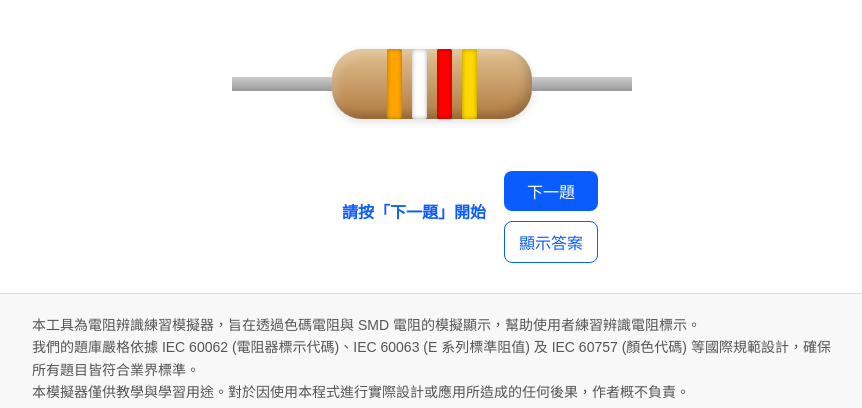
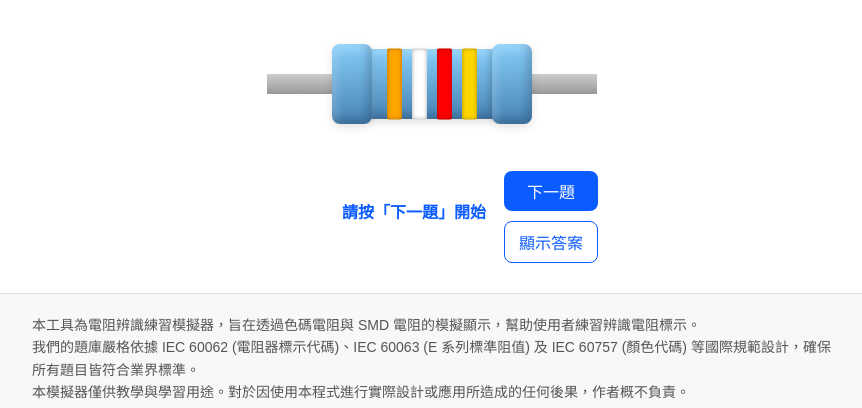
Before and after one commit to SuperRockManZero/Resistor-Code-Sim, a plain HTML site: page index.html in a window 1280 px wide. Shown: the part 144-552 px from the top of the page, without its empty margins (208-1070 px from the left). Drawn offline with Linux system fonts and the light colour scheme.

Commit message:
Update index.html

```diff
--- a/index.html
+++ b/index.html
@@ -12,7 +12,7 @@
 
 <meta charset="UTF-8"/>
 <meta name="viewport" content="width=device-width,initial-scale=1"/>
-<title>電阻器色碼與數字碼教育模擬器 — v0.4</title>
+<title>電阻器色碼與數字碼教育模擬器 — v1.0</title>
 <style>
   body{font-family:Arial, "Noto Sans TC", sans-serif; margin:12px; color:#111;display: flex;
     flex-direction: column;
@@ -25,31 +25,55 @@
   /* -------- 普通電阻 -------- */
   .resistor {
     position: relative;
-    width: 200px;
+    width: 130px;
     height: 70px;
-    background: linear-gradient(to bottom, #e0c090, #b07a40);
-    border-radius: 30px;
+    /* 明亮的淺藍到深藍 */
+    background: linear-gradient(to bottom, #87CEFA, #4682B4);
+    /* 亮黃色到金棕色 */
+    /*background: linear-gradient(to bottom, #FFD700, #DAA520); */
+    /* 淺棕色到深棕色 */
+    /*background: linear-gradient(to bottom, #e0c090, #b07a40); */
+    /* 淺灰到深灰 */
+    /*background: linear-gradient(to bottom, #C0C0C0, #808080); */
+    /*border-radius: 30px;*/
     box-shadow: inset -5px -5px 8px rgba(0,0,0,0.18),
                 inset 5px 5px 8px rgba(255,255,255,0.18),
                 0 3px 8px rgba(0,0,0,0.12);
     display:inline-block;
   }
+
   .resistor::before, .resistor::after {
     content: "";
     position: absolute;
+    width: 40px;
+    height: 80px;
+    border-radius: 8px;
+    top: 50%;
+    transform: translateY(-50%);
+    background: inherit;
+    box-shadow: inherit;
+  }
+  .resistor::before{ left:-35px;}
+  .resistor::after{ right:-35px;}
+
+  .resistor .lead {
+    position: absolute;
     width: 100px;
-    height: 14px;
-    top: 28px;
+    height: 20px; /* 引腳高度 */
     background: linear-gradient(to bottom, #CCC, #999);
+    top: 50%;
+    transform: translateY(-50%);
   }
-  .resistor::before { left: -100px; }
-  .resistor::after { right: -100px; }
+  .resistor .lead.left { left: -100px; z-index: -1; }
+  .resistor .lead.right { right: -100px; z-index: -1;}
 
+/* Styles for color bands */
   .resistor .band {
     position: absolute;
     width: 15px;
-    height: 70px;
-    top: 0;
+    height: 71px;
+    top: 50%;
+    transform: translateY(-50%);
     border-radius: 2px;
     box-shadow: inset 0 0 4px rgba(0,0,0,0.35);
   }
@@ -165,7 +189,7 @@ footer {
 
   <div class="header-container">
     <img src="Logo_RockBee1.png" alt="Logo" class="logo">
-  <h1>電阻器色碼與數字碼教育模擬器（v0.4）</h1>
+  <h1>電阻器色碼與數字碼教育模擬器（v1.0）</h1>
   </div>
   <div>
     <select id="mode">
@@ -220,21 +244,33 @@ function getRandomExponent(isDigit){
   }
 }
 
-function renderBandsOnResistor(resistorElem, bandColors){
-  while(resistorElem.firstChild) resistorElem.removeChild(resistorElem.firstChild);
-  const bw = 15;
-  const count = bandColors.length;
-  const bodyW = resistorElem.clientWidth;
-  const totalBandsWidth = count * bw + (count-1)*10;
-  let startX = Math.max(8, Math.round((bodyW - totalBandsWidth)/2));
-  for(let i=0;i<count;i++){
+ function renderBandsOnResistor(resistorElem, bandColors) {
+  // 只刪除舊的色環，不刪掉引腳
+  resistorElem.querySelectorAll('.band').forEach(b => b.remove());
+
+  // 重新計算色環的動態位置
+  const bw = 15; // 色環寬度
+  const gap = 10; // 色環間距
+  const count = bandColors.length; // 取得色環數量 (4 或 5)
+  const bodyW = resistorElem.clientWidth; // 取得電阻主體寬度
+
+  // 計算所有色環和間距的總寬度
+  const totalBandsWidth = count * bw + (count - 1) * gap;
+
+  // 計算起始位置，以實現置中
+  let startX = Math.round((bodyW - totalBandsWidth) / 2);
+
+  // 繪製新的色環
+  for (let i = 0; i < count; i++) {
     const b = document.createElement("div");
     b.className = "band";
-    b.style.left = (startX + i * (bw + 10)) + "px";
+    // 根據動態計算的起始位置來設定 left
+    b.style.left = (startX + i * (bw + gap)) + "px";
     b.style.background = bandColors[i];
     resistorElem.appendChild(b);
   }
 }
+
 
 let currentAnswerText = "";
 
@@ -267,6 +303,16 @@ function generateQuestionByMode(mode){
     const res = document.createElement("div");
     res.className = "resistor";
     area.appendChild(res);
+
+    const leadLeft = document.createElement("div");
+    leadLeft.className = "lead left";
+    res.appendChild(leadLeft);
+
+    const leadRight = document.createElement("div");
+    leadRight.className = "lead right";
+    res.appendChild(leadRight);
+
+
     requestAnimationFrame(()=> renderBandsOnResistor(res, bandColors));
   } else {
     if(mode==="E24-3digit"){
@@ -303,7 +349,6 @@ document.getElementById("nextBtn").addEventListener("click", ()=> {
   const mode = document.getElementById("mode").value;
   generateQuestionByMode(mode);
   document.getElementById("answerArea").textContent = "";
-
 });
   document.getElementById("showBtn").addEventListener("click", ()=> {
   document.getElementById("answerArea").textContent = currentAnswerText;
@@ -324,7 +369,6 @@ generateQuestionByMode(document.getElementById("mode").value);
           本模擬器僅供教學與學習用途。對於因使用本程式進行實際設計或應用所造成的任何後果，作者概不負責。
         </p>
       </div>
-
       <div class="social-media">
         <a href="https://www.instagram.com/rockbee.kuo?igsh=MWxhMnF1bmZsang4NQ==" target="_blank">
           <img src="Instagram_Glyph_Black.svg" alt="Instagram" class="social-icon">
@@ -333,7 +377,6 @@ generateQuestionByMode(document.getElementById("mode").value);
           <img src="threads-logo-black.svg" alt="Threads" class="social-icon">
         </a>
       </div>
-
       <div class="copyright">
         <p>&copy; 2025 RockBee. All rights reserved.</p>
         <p>著作權所有 &copy; 2025 RockBee. 保留所有權利。</p>
```
Lines whose indentation alone changed are shown as unchanged.
